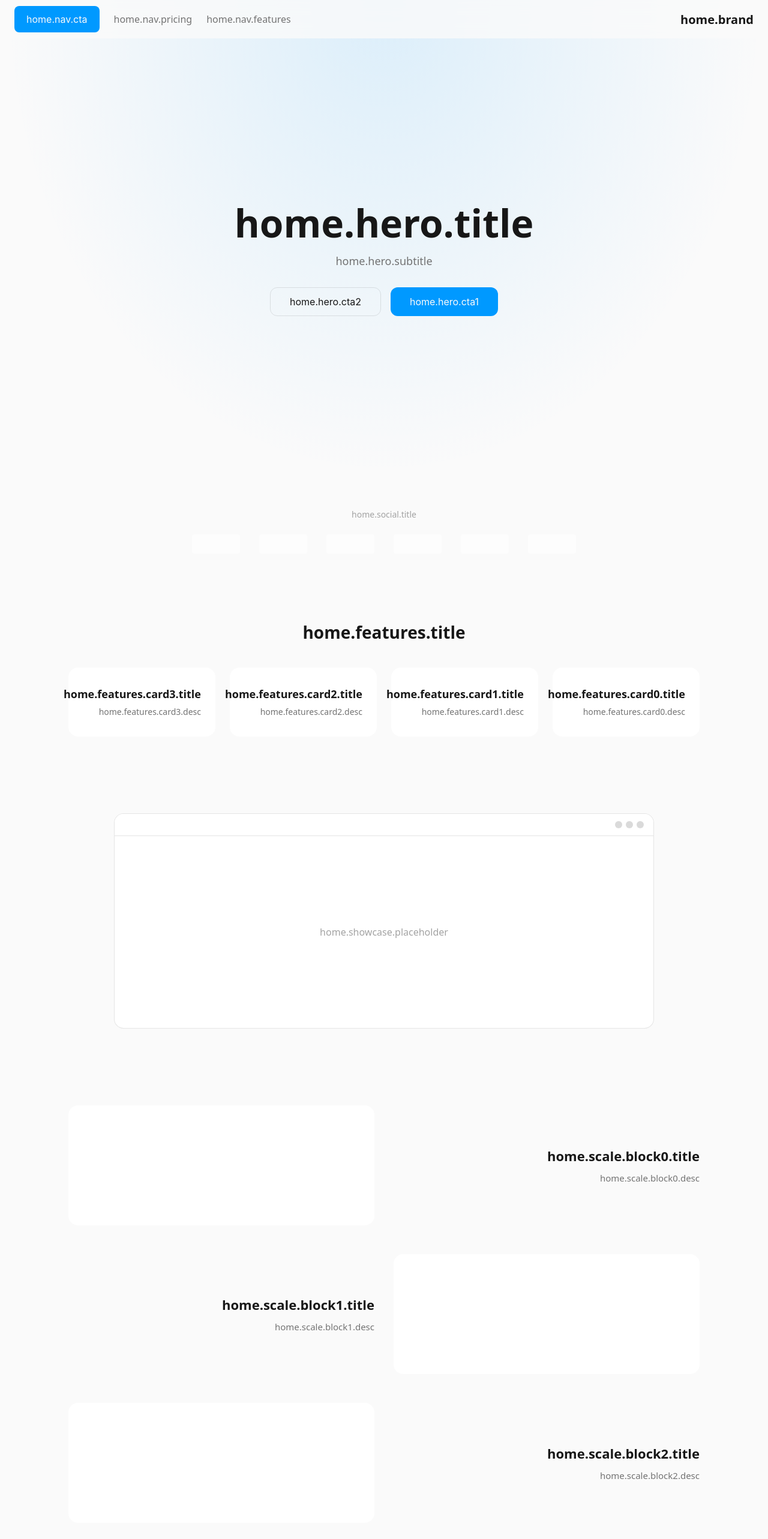
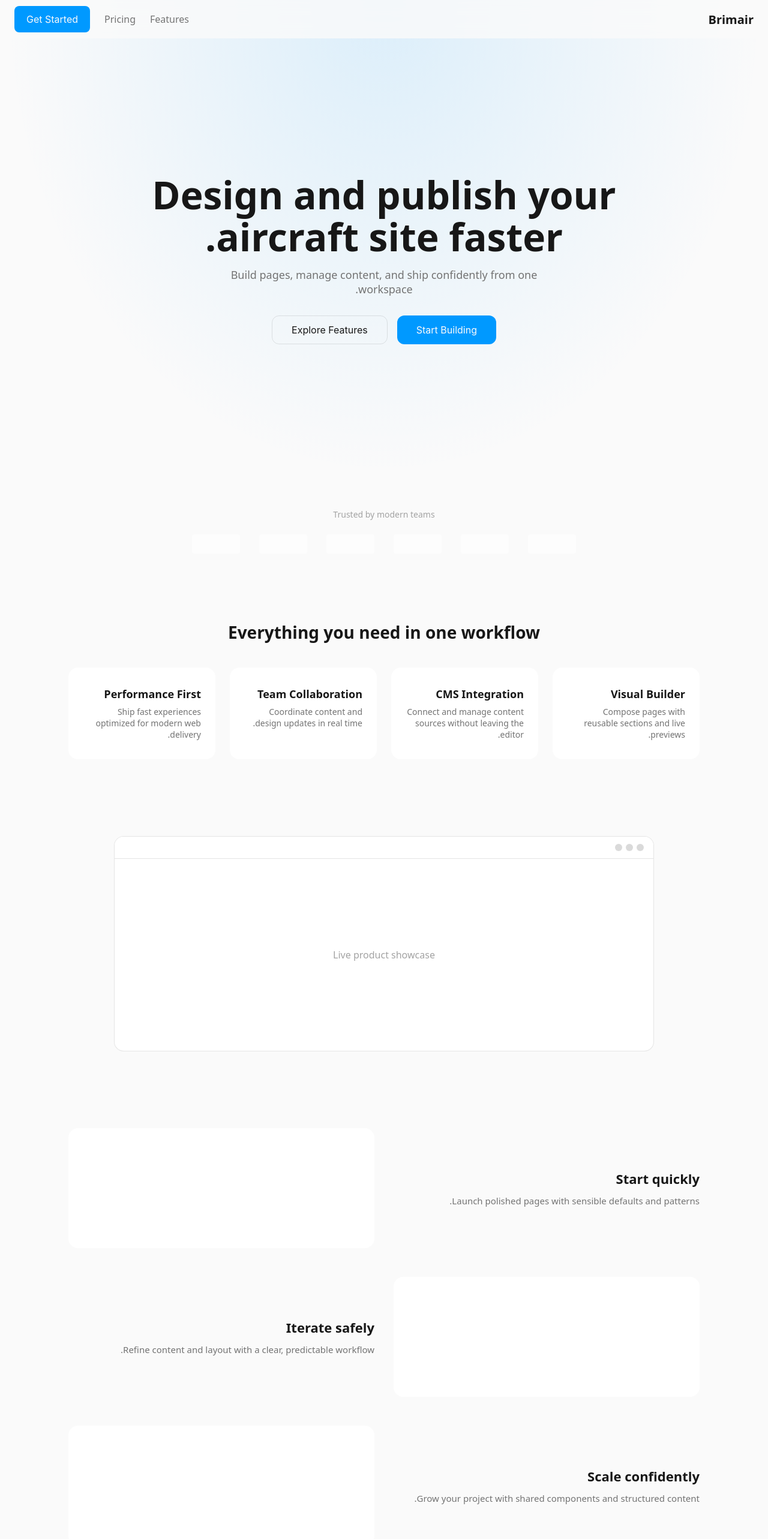
Before and after one commit to ibrimx/Aircraft, a Next.js app in the folder apps/web/: page / in a window 1280 px wide. Shown: the top 2566 px of the page at 60% size. Built offline with nearby package versions, Linux system fonts and the light colour scheme.

Commit message:
web: consolidate root routing under app router

```diff
--- a/apps/web/app/page.tsx
+++ b/apps/web/app/page.tsx
@@ -1,6 +1,6 @@
 'use client';
 
-import HomePage from '../src/pages/home';
+import { HomePage } from '../src/pages/home';
 
 export default function Page() {
   return <HomePage />;
--- a/apps/web/next.config.js
+++ b/apps/web/next.config.js
@@ -1,7 +1,5 @@
 /** @type {import('next').NextConfig} */
 const nextConfig = {
-  output: 'export',
-  trailingSlash: true,
   images: {
     unoptimized: true,
   },
--- a/apps/web/next.config.ts
+++ b/apps/web/next.config.ts
@@ -1,8 +1,6 @@
 import type { NextConfig } from 'next'
 
 const nextConfig: NextConfig = {
-  output: 'export',
-  trailingSlash: true,
   images: {
     unoptimized: true,
   },
--- a/apps/web/src/app/layout.tsx
+++ /dev/null
@@ -1,2 +0,0 @@
-export { default } from '../../app/layout'
-export { runtime, metadata } from '../../app/layout'
--- a/packages/ui/src/i18n/ar.json
+++ b/packages/ui/src/i18n/ar.json
@@ -102,5 +102,66 @@
     "swipeToDelete": "اسحب للحذف",
     "pullToRefresh": "اسحب للتحديث",
     "pinchToZoom": "قارب للتكبير"
+  },
+  "home": {
+    "brand": "بريم إير",
+    "nav": {
+      "features": "المزايا",
+      "pricing": "الأسعار",
+      "cta": "ابدأ الآن"
+    },
+    "hero": {
+      "title": "صمّم وانشر موقعك بسرعة أكبر.",
+      "subtitle": "ابنِ الصفحات وأدِر المحتوى وانطلق بثقة من مساحة عمل واحدة.",
+      "cta1": "ابدأ البناء",
+      "cta2": "استكشف المزايا"
+    },
+    "social": {
+      "title": "موثوق من فرق حديثة"
+    },
+    "features": {
+      "title": "كل ما تحتاجه ضمن سير عمل واحد",
+      "card0": {
+        "title": "محرر مرئي",
+        "desc": "أنشئ الصفحات بأقسام قابلة لإعادة الاستخدام ومعاينة مباشرة."
+      },
+      "card1": {
+        "title": "تكامل CMS",
+        "desc": "اربط مصادر المحتوى وأدِرها دون مغادرة المحرر."
+      },
+      "card2": {
+        "title": "تعاون الفريق",
+        "desc": "نسّق تحديثات التصميم والمحتوى بشكل فوري."
+      },
+      "card3": {
+        "title": "أداء أولاً",
+        "desc": "قدّم تجربة سريعة ومهيأة لبيئة الويب الحديثة."
+      }
+    },
+    "showcase": {
+      "placeholder": "معاينة حيّة للمنتج"
+    },
+    "scale": {
+      "block0": {
+        "title": "ابدأ بسرعة",
+        "desc": "أطلق صفحات متقنة بإعدادات وأنماط جاهزة."
+      },
+      "block1": {
+        "title": "طوّر بأمان",
+        "desc": "حسّن المحتوى والتخطيط ضمن سير عمل واضح ومتوقع."
+      },
+      "block2": {
+        "title": "توسّع بثقة",
+        "desc": "نمِّ مشروعك بمكوّنات مشتركة ومحتوى منظم."
+      }
+    },
+    "finalCta": {
+      "title": "جاهز لإطلاق تجربتك القادمة؟",
+      "desc": "سجّل الدخول لمتابعة البناء مع بريم إير.",
+      "cta": "متابعة"
+    },
+    "footer": {
+      "copy": "© بريم إير. جميع الحقوق محفوظة."
+    }
   }
 }
--- a/packages/ui/src/i18n/en.json
+++ b/packages/ui/src/i18n/en.json
@@ -102,5 +102,66 @@
     "swipeToDelete": "Swipe to delete",
     "pullToRefresh": "Pull to refresh",
     "pinchToZoom": "Pinch to zoom"
+  },
+  "home": {
+    "brand": "Brimair",
+    "nav": {
+      "features": "Features",
+      "pricing": "Pricing",
+      "cta": "Get Started"
+    },
+    "hero": {
+      "title": "Design and publish your aircraft site faster.",
+      "subtitle": "Build pages, manage content, and ship confidently from one workspace.",
+      "cta1": "Start Building",
+      "cta2": "Explore Features"
+    },
+    "social": {
+      "title": "Trusted by modern teams"
+    },
+    "features": {
+      "title": "Everything you need in one workflow",
+      "card0": {
+        "title": "Visual Builder",
+        "desc": "Compose pages with reusable sections and live previews."
+      },
+      "card1": {
+        "title": "CMS Integration",
+        "desc": "Connect and manage content sources without leaving the editor."
+      },
+      "card2": {
+        "title": "Team Collaboration",
+        "desc": "Coordinate content and design updates in real time."
+      },
+      "card3": {
+        "title": "Performance First",
+        "desc": "Ship fast experiences optimized for modern web delivery."
+      }
+    },
+    "showcase": {
+      "placeholder": "Live product showcase"
+    },
+    "scale": {
+      "block0": {
+        "title": "Start quickly",
+        "desc": "Launch polished pages with sensible defaults and patterns."
+      },
+      "block1": {
+        "title": "Iterate safely",
+        "desc": "Refine content and layout with a clear, predictable workflow."
+      },
+      "block2": {
+        "title": "Scale confidently",
+        "desc": "Grow your project with shared components and structured content."
+      }
+    },
+    "finalCta": {
+      "title": "Ready to launch your next experience?",
+      "desc": "Sign in to continue building with Brimair.",
+      "cta": "Continue"
+    },
+    "footer": {
+      "copy": "© Brimair. All rights reserved."
+    }
   }
 }
--- a/packages/ui/src/i18n/provider.tsx
+++ b/packages/ui/src/i18n/provider.tsx
@@ -1,6 +1,8 @@
 import { createContext, useContext, useState, useEffect, useCallback, useMemo, useRef } from 'react';
 import type { Direction } from '@aircraft/shared-types';
 import { useDirection } from '../hooks/use-direction';
+import arMessages from './ar.json';
+import enMessages from './en.json';
 
 export type Locale = 'ar' | 'en';
 type Messages = Record<string, unknown>;
@@ -43,9 +45,14 @@ const resolve = (obj: Messages, key: string): string | undefined => {
   return typeof cur === 'string' ? cur : undefined;
 };
 
+const staticMessages: Record<Locale, Messages> = {
+  ar: arMessages as Messages,
+  en: enMessages as Messages,
+};
+
 const loaders: Record<Locale, () => Promise<Messages>> = {
-  ar: () => import('./ar.json').then((m) => (m as Record<string, unknown>).default ?? m) as Promise<Messages>,
-  en: () => import('./en.json').then((m) => (m as Record<string, unknown>).default ?? m) as Promise<Messages>,
+  ar: async () => staticMessages.ar,
+  en: async () => staticMessages.en,
 };
 
 export const I18nContext = createContext<I18nContextValue | null>(null);
@@ -54,7 +61,7 @@ I18nContext.displayName = 'I18nContext';
 export function I18nProvider({ children, defaultLocale = 'ar' }: { children: React.ReactNode; defaultLocale?: Locale }): React.JSX.Element {
   const initial = readStoredLocale() ?? detectBrowserLocale() ?? defaultLocale;
   const [locale, setLocaleState] = useState<Locale>(initial);
-  const [msgs, setMsgs] = useState<Messages>({});
+  const [msgs, setMsgs] = useState<Messages>(staticMessages[initial]);
   const { direction } = useDirection();
   const loaded = useRef<Locale | null>(null);
 
```
Also changed, not shown: apps/web/app/home-client.tsx (deleted, +0 -7 lines), apps/web/src/app/page.tsx (deleted, +0 -12 lines).
